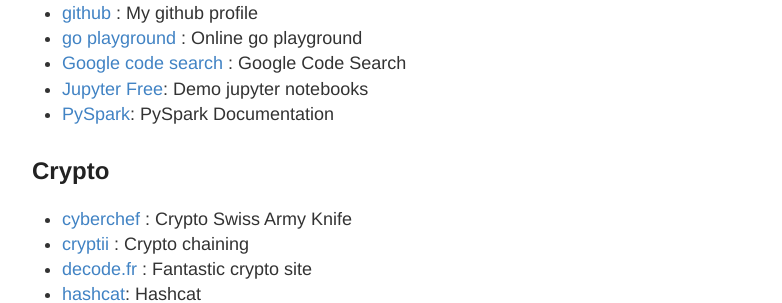
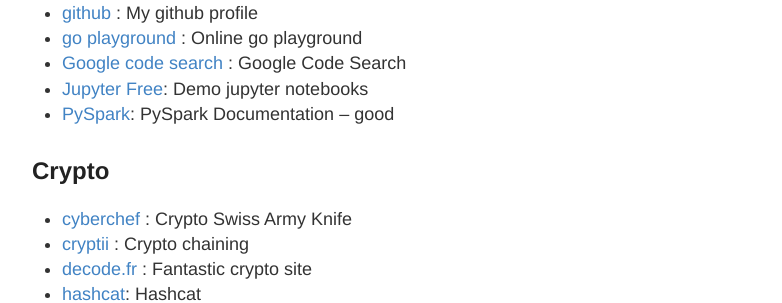
Before and after one commit to stevehenderson/stevehenderson.github.io, a Jekyll site: the page built from links.md, in a window 1280 px wide and 900 px high. Shown: the part 316-619 px from the top of the window, without its empty margins (248-1030 px from the left). Built offline with Jekyll 4.4.1, drawn with Linux system fonts in a browser that asks for light colours.

Commit message:
Update links.md

```diff
--- a/links.md
+++ b/links.md
@@ -11,7 +11,7 @@
    * [go playground](https://go.dev/play/)  : Online go playground
    * [Google code search](https://cs.opensource.google/)  : Google Code Search
    * [Jupyter Free](https://jupyter.org/try-jupyter/retro/notebooks/?path=notebooks/Intro.ipynb): Demo jupyter notebooks
-   * [PySpark](https://spark.apache.org/docs/latest/api/python/getting_started/index.html):  PySpark Documentation
+   * [PySpark](https://spark.apache.org/docs/latest/api/python/getting_started/index.html):  PySpark Documentation -- good
 
 ## Crypto
    * [cyberchef](https://gchq.github.io/CyberChef/) : Crypto Swiss Army Knife
```
